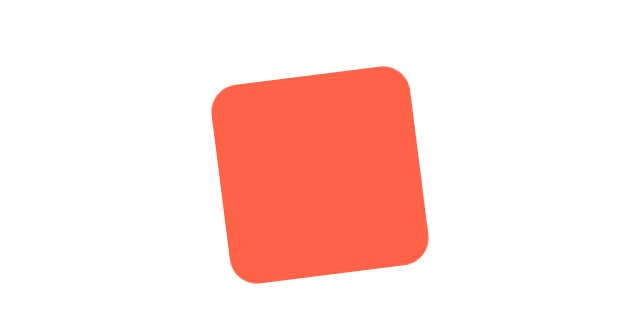
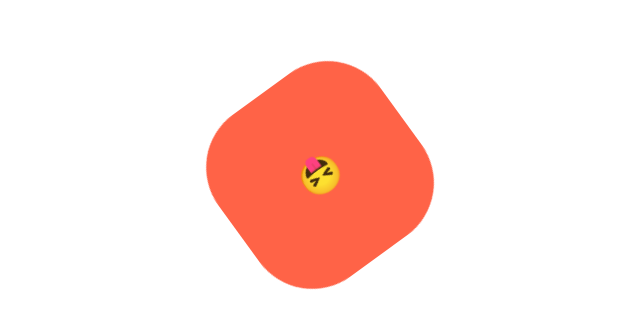
Before and after one commit to kangdongil/react-styled-components-practice_221211, a React (Create React App) app: page / in a window 1280 px wide. Shown: the part 233-562 px from the top of the page, without its empty margins (320-960 px from the left). Built offline with nearby package versions, Linux system fonts and the light colour scheme.

Commit message:
Popout Rotating Box: Pseudo Selectors

```diff
--- a/src/App.js
+++ b/src/App.js
@@ -23,16 +23,30 @@ const rotationAnimation = keyframes`
 `;
 
 const Box = styled.div`
-  background-color: tomato;
   width: 200px;
   height: 200px;
-  animation: ${rotationAnimation} 1s linear infinite;
+  display: flex;
+  justify-content: center;
+  align-items: center;
+  background-color: tomato;
+  animation: ${rotationAnimation} .7s linear infinite;
+  span {
+    font-size: 36px;
+    &:hover {
+      font-size: 64px;
+    }
+    &:active {
+      opacity: 0;
+    }
+  }
 `;
 
 function App() {
   return (
     <Wrapper>
-      <Box />
+      <Box>
+        <span>😝</span>
+      </Box>
     </Wrapper>
   );
 }
```
